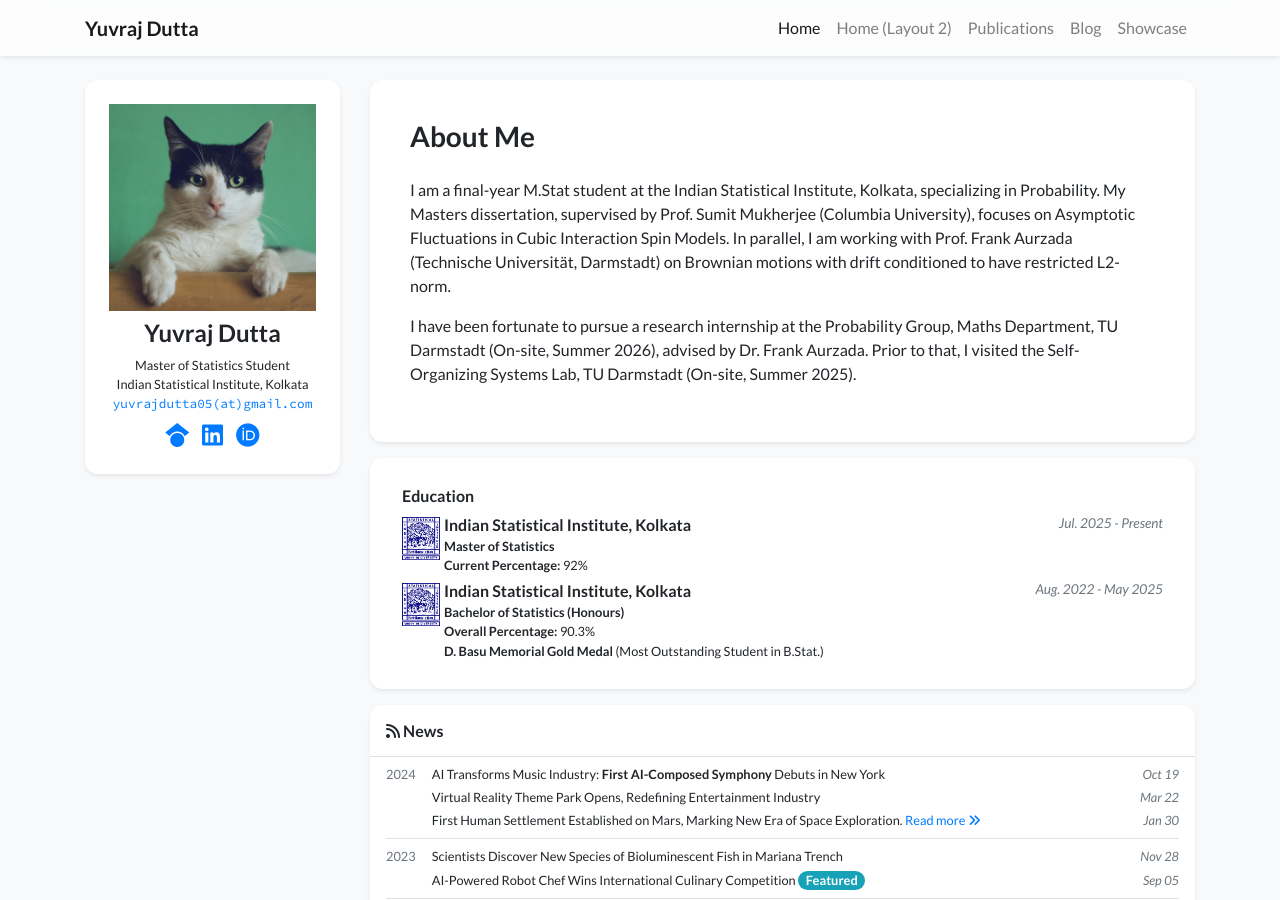
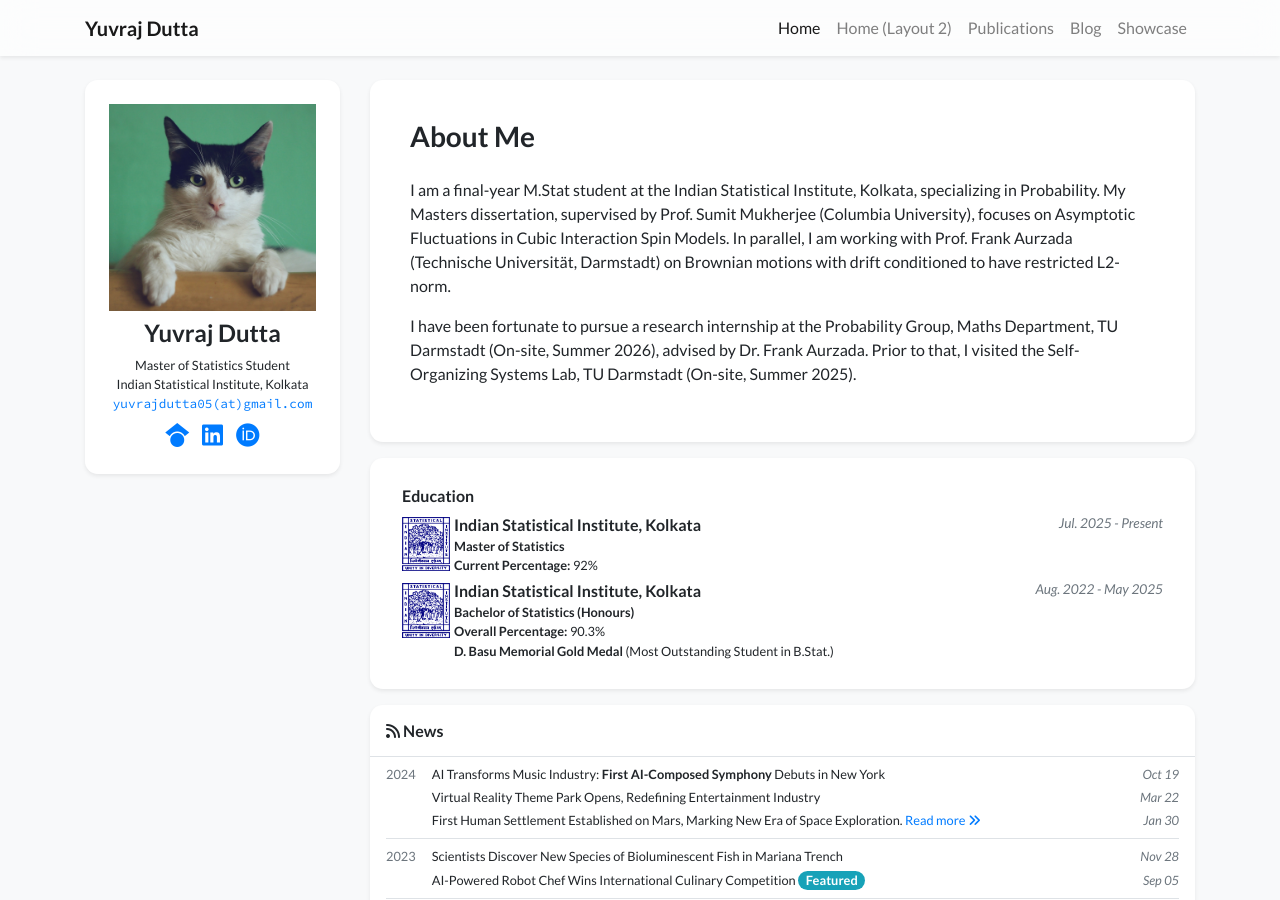
Before and after one commit to yuvrajdutta05/academic-homepage-test, a Jekyll site: the page built from index.html, in a window 1280 px wide and 900 px high. Built offline with Jekyll 4.4.1, drawn with Linux system fonts in a browser that asks for light colours; nearby versions of some CDN libraries; a style sheet for code colours, icons or effects is not loaded.

Commit message:
Update profile again

```diff
--- a/_includes/widgets/experience_card.html
+++ b/_includes/widgets/experience_card.html
@@ -10,7 +10,7 @@
                             <ul class="list-unstyled mb-1">
                                 {% for item in site.data.profile.education %}
                                 <li class="media mb-1">
-                                    <img src="{{ item.logo | relative_url }}" alt="{{ item.name }}" style="width: 38px;" class="mr-1 mt-1">
+                                    <img src="{{ item.logo | relative_url }}" alt="{{ item.name }}" style="width: 48px;" class="mr-1 mt-1">
                                     <div class="media-body">
 
                                         <div class="d-flex">
```
